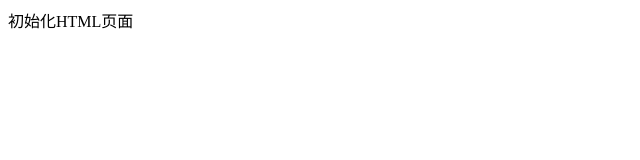
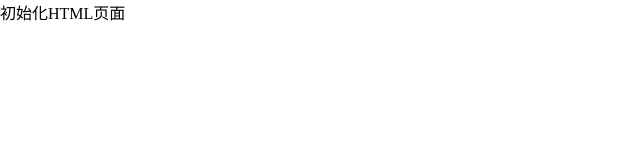
Before and after one commit to shuashua001/project-01, a plain HTML site: page index.html in a window 1280 px wide. Shown: the whole page, without its empty margins (0-640 px from the left). Drawn offline with Linux system fonts and the light colour scheme.

Commit message:
初始化CSS文件

```diff
--- a/index.css
+++ b/index.css
@@ -0,0 +1,4 @@
+* {
+    margin: 0;
+    padding: 0;
+}
--- a/index.html
+++ b/index.html
@@ -6,6 +6,7 @@
     <meta http-equiv="X-UA-Compatible" content="IE=edge">
     <meta name="viewport" content="width=device-width, initial-scale=1.0">
     <title>Document</title>
+    <link rel="stylesheet" href="./index.css">
 </head>
 
 <body>
```
